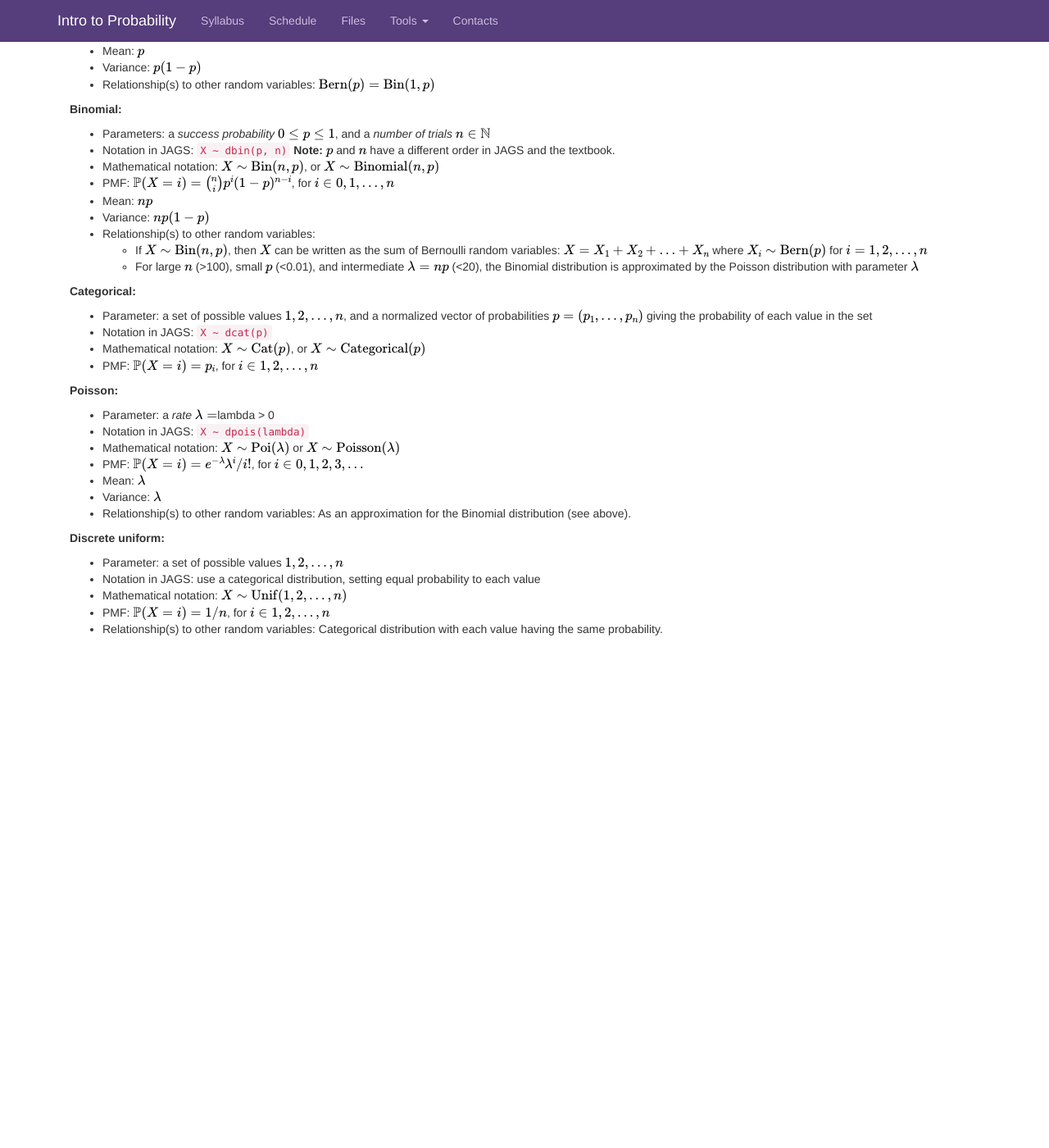
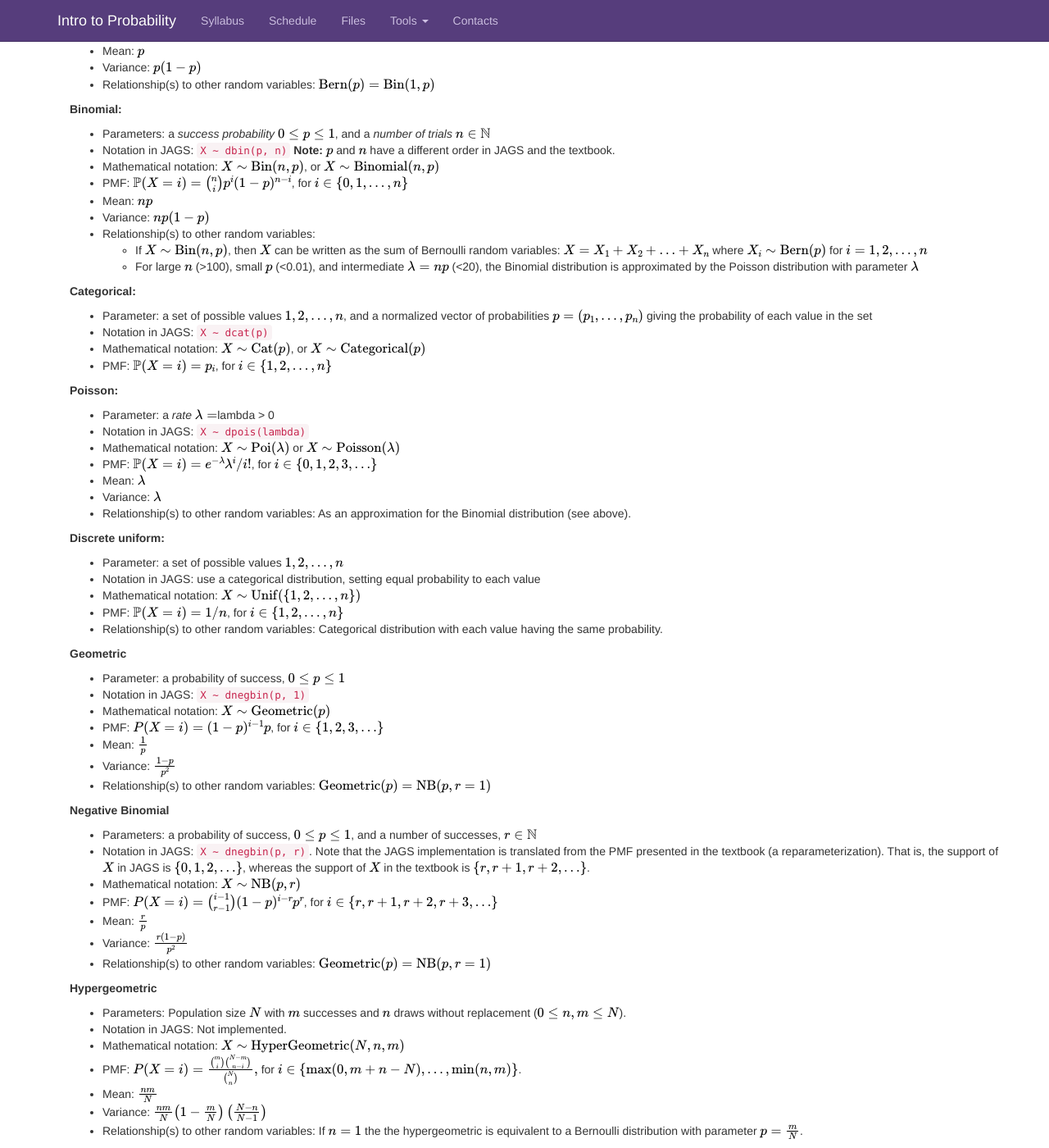
Before and after one commit to alexandrebouchard/stat302-web-fa2014-15, a Jekyll site: the page built from _posts/2014-10-07-distributions.md, in a window 1280 px wide and 1400 px high, scrolled down 201 px. Shown: the whole window at 82% size. Built offline with Jekyll 4.4.1, drawn with Linux system fonts in a browser that asks for light colours; nearby versions of some CDN libraries; Markdown is read by kramdown in place of the engine named in the settings; formulas are drawn with MathJax 3; comment, search, counter and statistics services are not loaded; before the commit the page ends 988 px from its top, so only the background shows below that.

Commit message:
add geometric, negative binomial, hypergeometric distn

````diff
--- a/_posts/2014-10-07-distributions.md
+++ b/_posts/2014-10-07-distributions.md
@@ -18,7 +18,7 @@ title: "Distributions - Quick reference"
 - Parameters: a *success probability* $0 \leq p \leq 1$, and a *number of trials* $n \in \mathbb{N}$
 - Notation in JAGS: ``X ~ dbin(p, n)`` **Note:** $p$ and $n$ have a different order in JAGS and the textbook.
 - Mathematical notation: $X \sim \textrm{Bin}(n, p)$, or  $X \sim \textrm{Binomial}(n, p)$
-- PMF: $\P(X = i) = \binom{n}{i} p^i (1-p)^{n-i}$, for $i \in \{0, 1, \dots, n\}$
+- PMF: $\P(X = i) = \binom{n}{i} p^i (1-p)^{n-i}$, for $i \in \\{0, 1, \dots, n\\}$
 - Mean: $np$
 - Variance: $np(1-p)$
 - Relationship(s) to other random variables:
@@ -30,14 +30,14 @@ title: "Distributions - Quick reference"
 - Parameter: a set of possible values $\{1, 2, \dots, n\}$, and a normalized vector of probabilities $p = (p\_1, \dots, p\_n)$ giving the probability of each value in the set
 - Notation in JAGS: ``X ~ dcat(p)``
 - Mathematical notation: $X \sim \textrm{Cat}(p)$, or $X \sim \textrm{Categorical}(p)$
-- PMF: $\P(X = i) = p\_i$, for $i \in \{1, 2, \dots, n\}$
+- PMF: $\P(X = i) = p\_i$, for $i \in \\{1, 2, \dots, n\\}$
 
 **Poisson:**
 
 - Parameter: a *rate* $\lambda=$lambda > 0
 - Notation in JAGS: ``X ~ dpois(lambda)``
 - Mathematical notation: $X \sim \textrm{Poi}(\lambda)$ or $X \sim \textrm{Poisson}(\lambda)$
-- PMF: $\P(X = i) = e^{-\lambda} \lambda^i / i!$, for $i \in \{0, 1, 2, 3, \dots\}$
+- PMF: $\P(X = i) = e^{-\lambda} \lambda^i / i!$, for $i \in \\{0, 1, 2, 3, \dots\\}$
 - Mean: $\lambda$
 - Variance: $\lambda$
 - Relationship(s) to other random variables: As an approximation for the Binomial distribution (see above).
@@ -46,6 +46,37 @@ title: "Distributions - Quick reference"
 
 - Parameter: a set of possible values $\{1, 2, \dots, n\}$
 - Notation in JAGS: use a categorical distribution, setting equal probability to each value
-- Mathematical notation: $X \sim \textrm{Unif}(\{1, 2, \dots, n\})$
-- PMF: $\P(X = i) = 1/n$, for $i \in \{1, 2, \dots, n\}$
+- Mathematical notation: $X \sim \textrm{Unif}(\\{1, 2, \dots, n\\})$
+- PMF: $\P(X = i) = 1/n$, for $i \in \\{1, 2, \dots, n\\}$
 - Relationship(s) to other random variables: Categorical distribution with each value having the same probability.
+
+**Geometric**
+
+- Parameter: a probability of success, $0 \leq p \leq 1$
+- Notation in JAGS: ```X ~ dnegbin(p, 1)```
+- Mathematical notation: $X \sim \textrm{Geometric}(p)$
+- PMF: $P(X = i) = (1-p)^{i-1}p$, for $i \in \\{1, 2, 3, \ldots \\}$
+- Mean: $\frac1p$
+- Variance: $\frac{1-p}{p^2}$
+- Relationship(s) to other random variables:  $\textrm{Geometric}(p) = \textrm{NB}(p, r = 1)$
+
+**Negative Binomial**
+
+- Parameters: a probability of success, $0 \leq p \leq 1$, and a number of successes, $r\in \mathbb{N}$
+- Notation in JAGS: ```X ~ dnegbin(p, r)```. Note that the JAGS implementation is translated from the PMF presented in the textbook (a reparameterization). That is, the support of $X$ in JAGS is $\\{0, 1, 2, \ldots \\}$, whereas the support of $X$ in the textbook is $\\{r, r + 1, r + 2, \ldots \\}$.
+- Mathematical notation: $X \sim \textrm{NB}(p, r)$
+- PMF: $P(X = i) = \binom{i-1}{r-1}(1-p)^{i-r}p^r$, for $i \in \\{r, r + 1, r + 2, r + 3, \ldots\\}$
+- Mean: $\frac{r}{p}$
+- Variance: $\frac{r(1-p)}{p^2}$
+- Relationship(s) to other random variables:  $\textrm{Geometric}(p) = \textrm{NB}(p, r = 1)$
+
+
+**Hypergeometric**
+
+- Parameters: Population size $N$ with $m$ successes and $n$ draws without replacement ($0 \leq n, m \leq N$).
+- Notation in JAGS: Not implemented.
+- Mathematical notation: $X \sim \textrm{HyperGeometric}(N, n, m)$
+- PMF: $P(X = i) = \frac{\binom{m}{i}\binom{N-m}{n-i}}{\binom{N}{n}},$ for $i\in \\{\textrm{max}(0,m+n - N),\ldots, \textrm{min}(n,m)\\}$.
+- Mean: $\frac{nm}{N}$
+- Variance: $\frac{nm}{N}\left(1-\frac{m}{N}\right)\left(\frac{N-n}{N-1}\right)$
+- Relationship(s) to other random variables: If $n=1$ the the hypergeometric is equivalent to a Bernoulli distribution with parameter $p = \frac{m}{N}$.
````
Also changed, not shown: _posts/2014-10-06-jags.md (+2 -0 lines).
